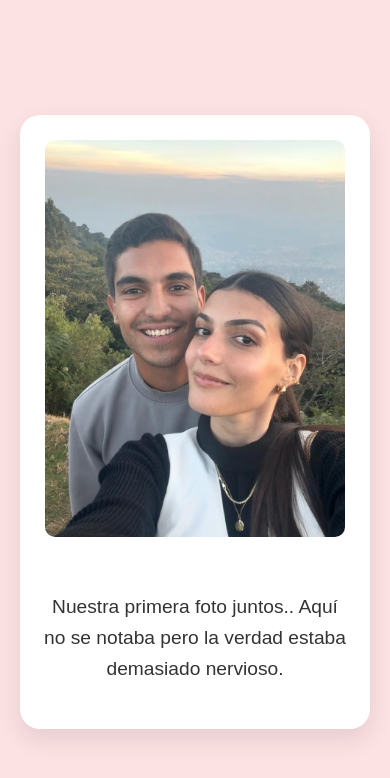
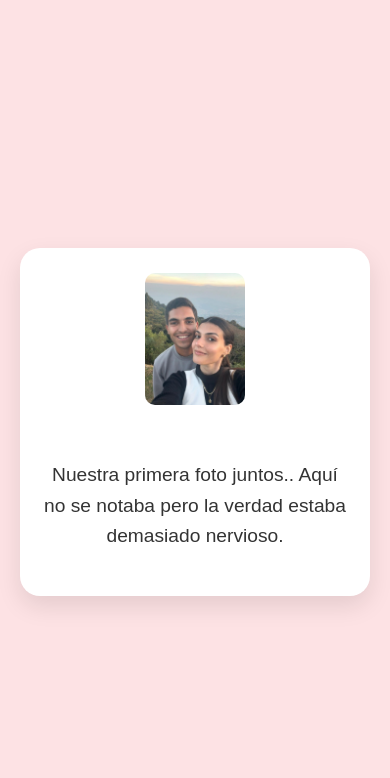
Before and after one commit to maduran7/llegolahora, a plain HTML site: page index.html in a window 390 px wide. Both pictures are taken after a click on the button "Vamos a recordar". Drawn offline with Linux system fonts and the light colour scheme.

Commit message:
Add files via upload

```diff
--- a/style.css
+++ b/style.css
@@ -161,7 +161,7 @@ button:hover {
 
     /* Añade esta regla específica para la foto en pantallas pequeñas */
     #slideshow-container.active #foto {
-        max-width: 300px; /* Ajusta este valor según lo veas necesario */
+        max-width: 100px; /* Ajusta este valor según lo veas necesario */
         height: auto; /* Mantiene la proporción */
         margin: 0 auto 15px; /* Centra la imagen y añade espacio debajo */
     }
```
